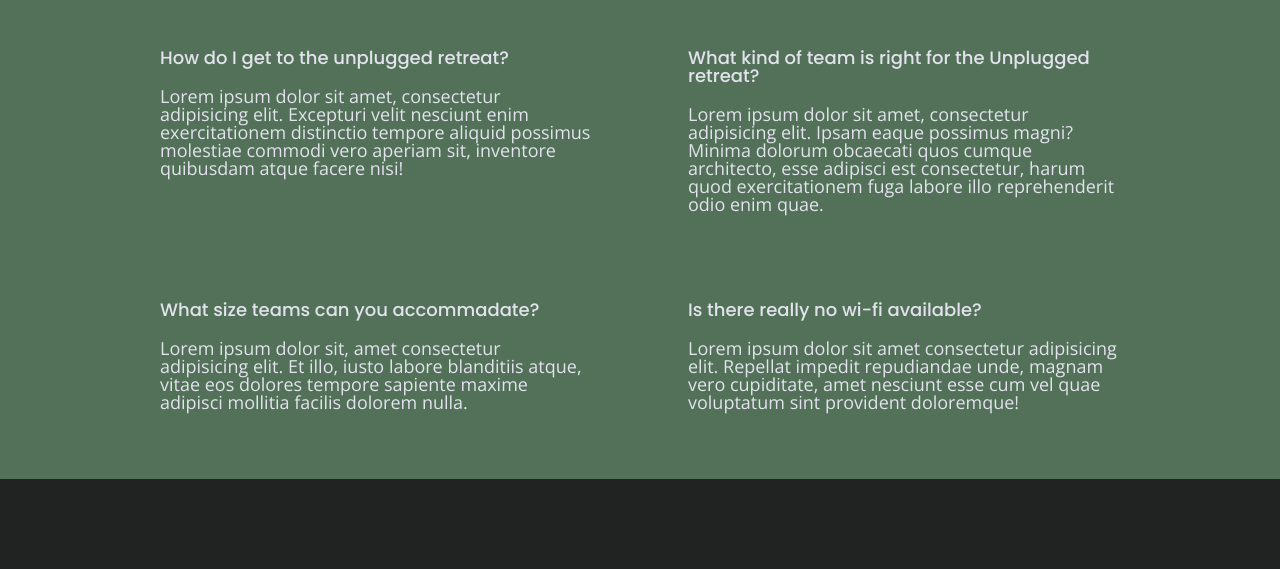
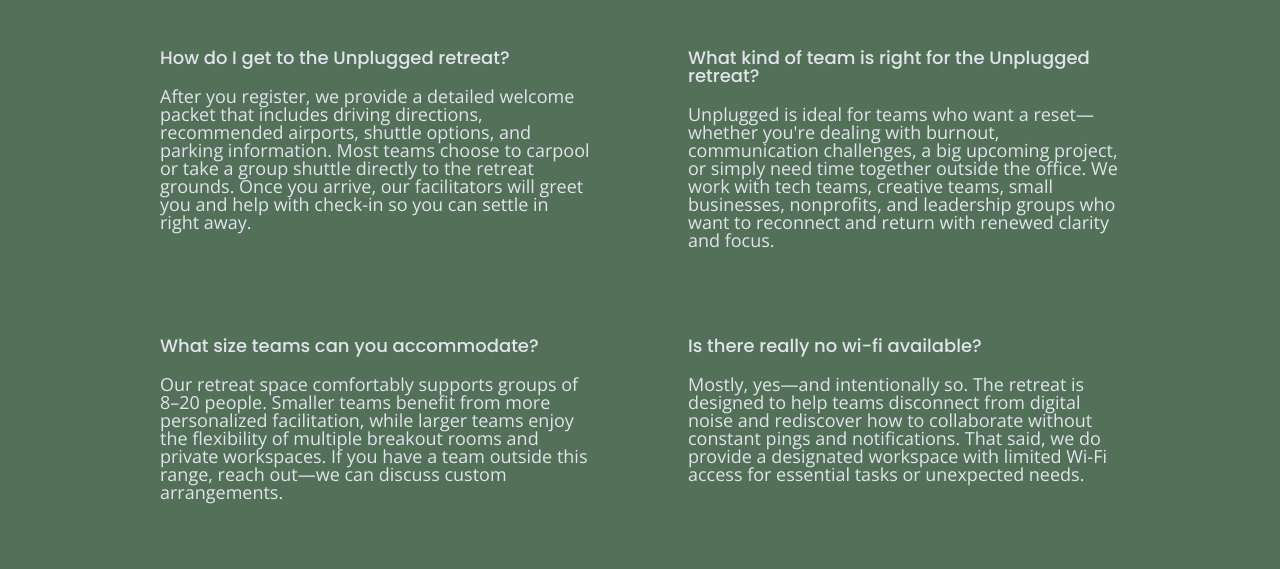
Before and after one commit to rtoddm/unplugged-retreat, a website: page faq/index.html in a window 1280 px wide. Shown: the part 231-800 px from the top of the page. Drawn offline with nearby package versions, Linux system fonts and the light colour scheme.

Commit message:
update text on all pages

```diff
--- a/faq/index.html
+++ b/faq/index.html
@@ -61,38 +61,50 @@
       <section class="faq">
         <div class="content-wrapper">
           <h2>Frequently Asked Questions</h2>
+
           <div class="faq-content">
-            <h4>How do I get to the unplugged retreat?</h4>
+            <h4>How do I get to the Unplugged retreat?</h4>
             <p>
-              Lorem ipsum dolor sit amet, consectetur adipisicing elit.
-              Excepturi velit nesciunt enim exercitationem distinctio tempore
-              aliquid possimus molestiae commodi vero aperiam sit, inventore
-              quibusdam atque facere nisi!
+              After you register, we provide a detailed welcome packet that
+              includes driving directions, recommended airports, shuttle
+              options, and parking information. Most teams choose to carpool or
+              take a group shuttle directly to the retreat grounds. Once you
+              arrive, our facilitators will greet you and help with check-in so
+              you can settle in right away.
             </p>
           </div>
+
           <div class="faq-content">
             <h4>What kind of team is right for the Unplugged retreat?</h4>
             <p>
-              Lorem ipsum dolor sit amet, consectetur adipisicing elit. Ipsam
-              eaque possimus magni? Minima dolorum obcaecati quos cumque
-              architecto, esse adipisci est consectetur, harum quod
-              exercitationem fuga labore illo reprehenderit odio enim quae.
+              Unplugged is ideal for teams who want a reset—whether you're
+              dealing with burnout, communication challenges, a big upcoming
+              project, or simply need time together outside the office. We work
+              with tech teams, creative teams, small businesses, nonprofits, and
+              leadership groups who want to reconnect and return with renewed
+              clarity and focus.
             </p>
           </div>
+
           <div class="faq-content">
-            <h4>What size teams can you accommadate?</h4>
+            <h4>What size teams can you accommodate?</h4>
             <p>
-              Lorem ipsum dolor sit, amet consectetur adipisicing elit. Et illo,
-              iusto labore blanditiis atque, vitae eos dolores tempore sapiente
-              maxime adipisci mollitia facilis dolorem nulla.
+              Our retreat space comfortably supports groups of 8–20 people.
+              Smaller teams benefit from more personalized facilitation, while
+              larger teams enjoy the flexibility of multiple breakout rooms and
+              private workspaces. If you have a team outside this range, reach
+              out—we can discuss custom arrangements.
             </p>
           </div>
+
           <div class="faq-content">
             <h4>Is there really no wi-fi available?</h4>
             <p>
-              Lorem ipsum dolor sit amet consectetur adipisicing elit. Repellat
-              impedit repudiandae unde, magnam vero cupiditate, amet nesciunt
-              esse cum vel quae voluptatum sint provident doloremque!
+              Mostly, yes—and intentionally so. The retreat is designed to help
+              teams disconnect from digital noise and rediscover how to
+              collaborate without constant pings and notifications. That said,
+              we do provide a designated workspace with limited Wi-Fi access for
+              essential tasks or unexpected needs.
             </p>
           </div>
         </div>
```
Also changed, not shown: about/index.html (+13 -13 lines), index.html (+8 -6 lines).
